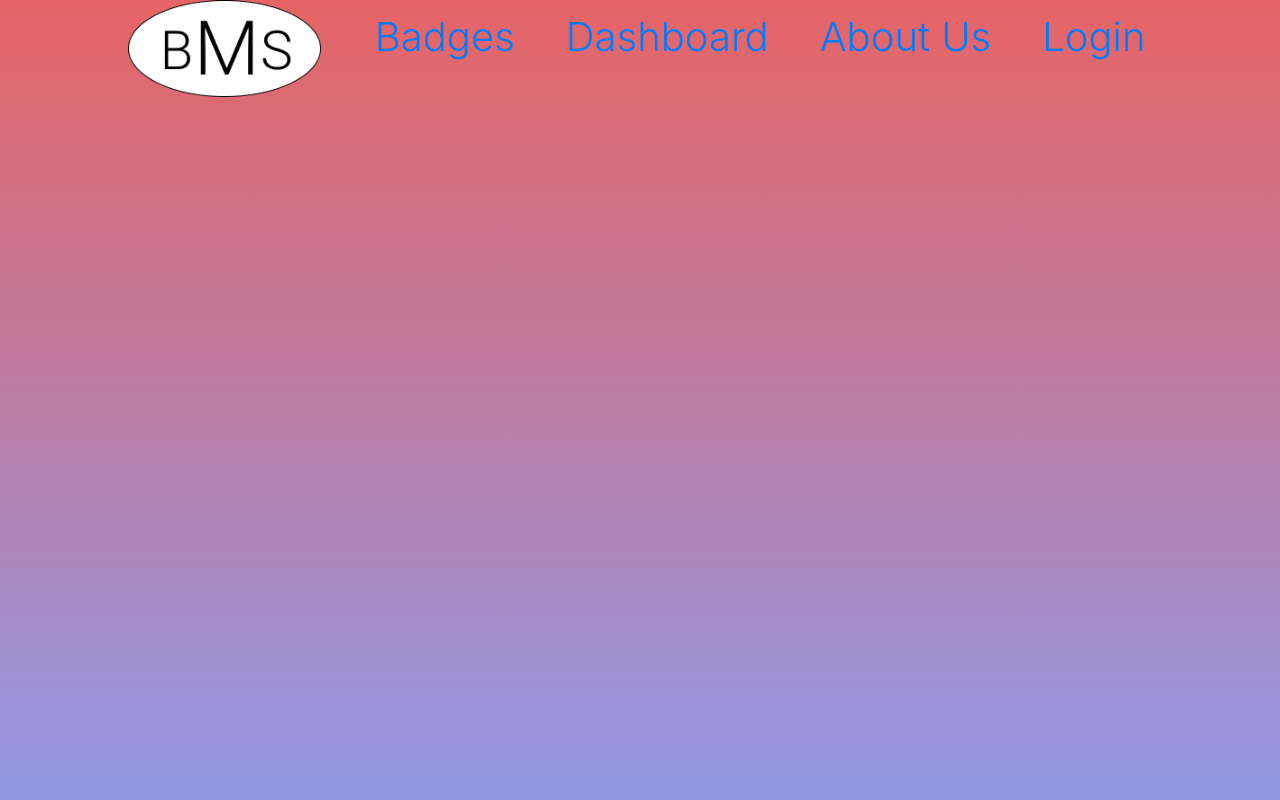
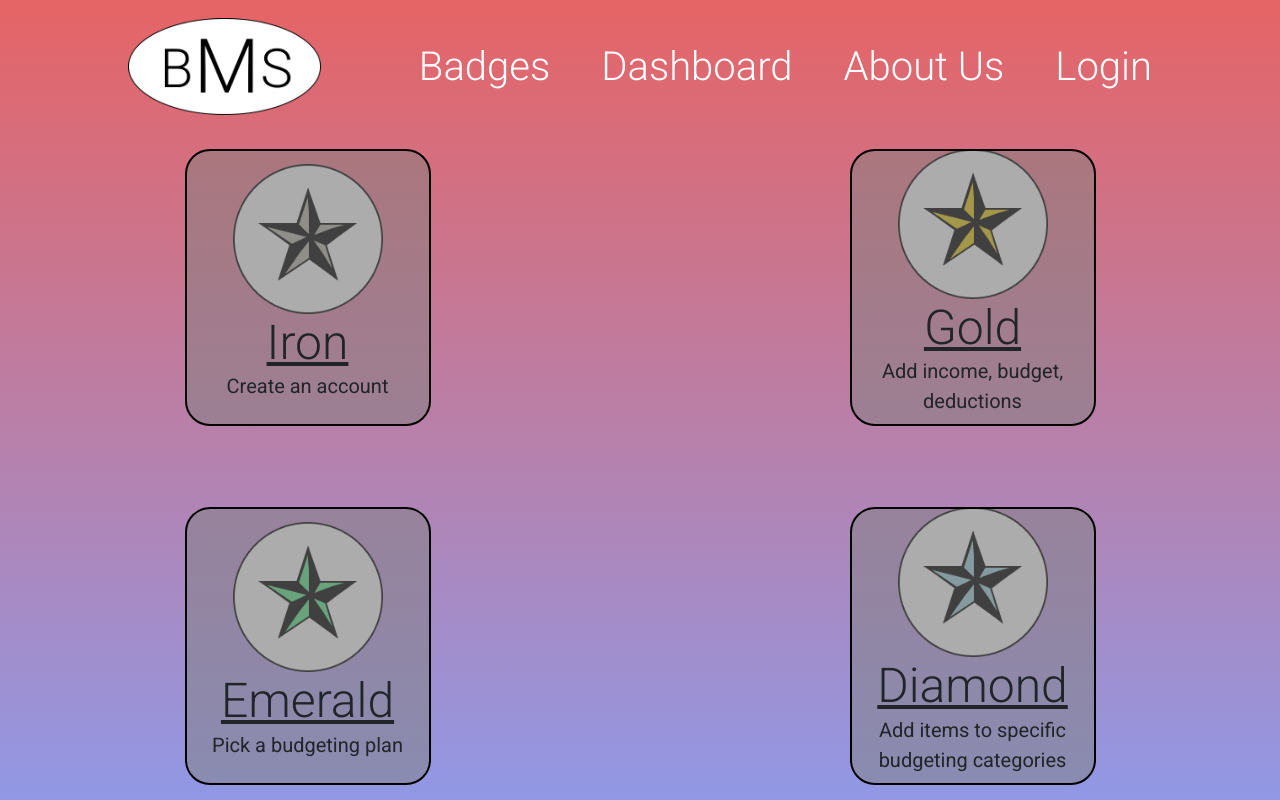
Before and after one commit to danvluewubley/hackathon-budget-app, a Flask app: page /badges in a window 1280 px wide. Run offline with Flask 3, Linux system fonts and the light colour scheme; some web fonts are replaced.

Commit message:
Created badges page

```diff
--- /dev/null
+++ b/myapp/static/badges.css
@@ -0,0 +1,114 @@
+html {
+  font-size: 62.5%;
+}
+
+body {
+  -webkit-user-modify: read-only;
+  font-family: "Roboto", sans-serif;
+  display: flex;
+  flex-direction: row;
+  flex-direction: column;
+  margin: 0;
+  width: 100%;
+  height: 100vh;
+  background: linear-gradient(#e66465, #9198e5);
+  background-attachment: fixed;
+  background-size: cover;
+}
+
+section{
+  display: flex;
+  justify-content: center;
+  align-items: center;
+  width: 100%;
+  height: 100%;
+}
+
+nav {
+  display: flex;
+  flex-direction: row;
+  align-items: center;
+  justify-content: space-between;
+  height: 20%;
+}
+
+.logo {
+  margin-left: 128px;
+  width: 193px;
+  height: 97px;
+  cursor: pointer;
+}
+
+ul {
+  display: flex;
+  align-items: center;
+  list-style-type: none;
+  margin: 0;
+  padding: 0;
+  width: 100%;
+  margin-right: 128px;
+}
+
+li {
+  display: inline;
+  margin-left: 51px;
+  color: white;
+  font-size: 4rem;
+  font-weight: 300;
+}
+
+a {
+  color: inherit;
+  text-decoration: none;
+}
+
+.card-grid {
+  display: grid;
+  grid-template-columns: auto auto;
+  height: 100%;
+  width: 100%;
+  gap: 50px;
+}
+
+.card-item {
+  display: flex;
+  align-items: center;
+  justify-content: center;
+  height: 100%;
+}
+
+.card-border{
+  display: flex;
+  flex-direction: column;
+  align-items: center;
+  justify-content: center;
+  width: 40%;
+  height: 90%;
+  border: 2px solid black;
+  border-radius: 25px;
+}
+
+.card-item img {
+  width: 150px;
+  z-index: -1;
+}
+
+.card-item h2 {
+  margin: 0;
+  padding: 0;
+  display: inline;
+  font-size: 48px;
+  font-weight: 300;
+  text-decoration: underline;
+}
+
+.card-item p {
+  display: inline;
+  text-align: center;
+  font-size: 20px;
+  width: 200px;
+}
+
+#iron, #gold, #emerald, #diamond {
+  background: rgba(128, 128, 128, 0.5);
+}
--- a/myapp/templates/badges.html
+++ b/myapp/templates/badges.html
@@ -5,7 +5,37 @@
 {% endblock %}
 
 {% block main %}
-
-
-
+    <link rel="stylesheet" href="../static/badges.css" />
+    <section>
+        <div class="card-grid">
+            <div class="card-item">
+                <div class="card-border" id="iron">
+                    <img src="../static/badges/iron.png" alt="Sorry low on budget!">
+                    <h2>Iron</h2>
+                    <p>Create an account</p>
+                </div>
+            </div>
+            <div class="card-item">
+                <div class="card-border" id="gold">
+                    <img src="../static/badges/gold.png" alt="Sorry low on budget!">
+                    <h2>Gold</h2>
+                    <p>Add income, budget, deductions</p>
+                </div>
+            </div>
+            <div class="card-item">
+                <div class="card-border" id="emerald">
+                    <img src="../static/badges/emerald.png" alt="Sorry low on budget!">
+                    <h2>Emerald</h2>
+                    <p>Pick a budgeting plan</p>
+                </div>
+            </div>
+            <div class="card-item">
+                <div class="card-border" id="diamond">
+                    <img src="../static/badges/diamond.png" alt="Sorry low on budget!">
+                    <h2>Diamond</h2>
+                    <p>Add items to specific budgeting categories</p>
+                </div>
+            </div>
+        </div>
+    </section>
 {% endblock %}
```
Also changed, not shown: myapp/templates/index.html (+0 -29 lines), myapp/static/badges/diamond.png (added), myapp/static/badges/emerald.png (added), myapp/static/badges/gold.png (added), myapp/static/badges/iron.png (added).
